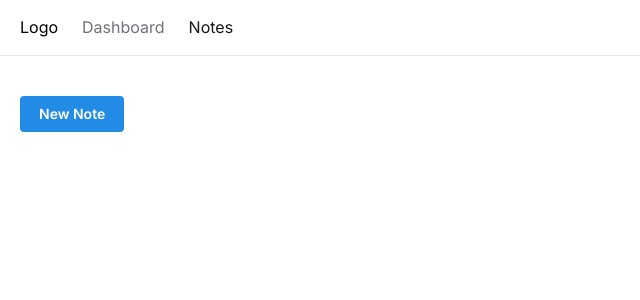
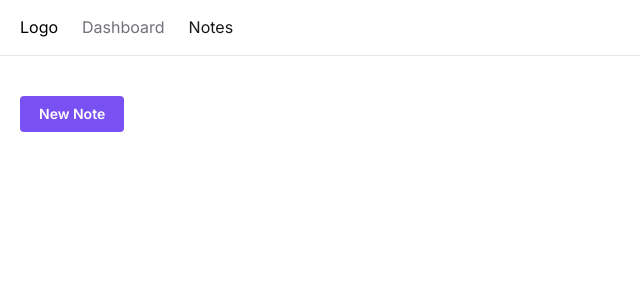
Before and after one commit to ValSL/NotesController, a Next.js app: page /notes in a window 1280 px wide. Shown: the top 300 px of the page, without its empty margins (0-640 px from the left). Built offline with nearby package versions, Linux system fonts and the light colour scheme.

Commit message:
theme font and color

```diff
--- a/app/layout.tsx
+++ b/app/layout.tsx
@@ -11,7 +11,8 @@ import { ColorSchemeScript } from "@mantine/core";
 const inter = Inter({ subsets: ["latin"] });
 
 const theme = createTheme({
-	/** Put your mantine theme override here */
+	fontFamily: inter.style.fontFamily,
+	primaryColor: 'violet'
 });
 
 export const metadata: Metadata = {
@@ -25,7 +26,8 @@ export default function RootLayout({ children }: { children: React.ReactNode })
 			<head>
 				<ColorSchemeScript />
 			</head>
-			<body className={inter.className}>
+			{/* <body className={inter.className}> */}
+			<body >
 				<MantineProvider theme={theme}>
 					<NavBar />
 					<main className="p-5">{children}</main>
```
